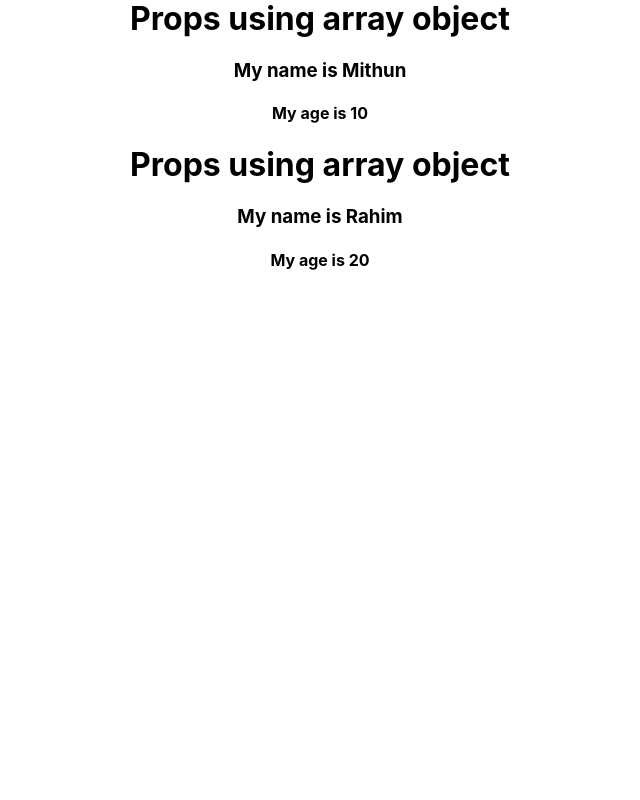
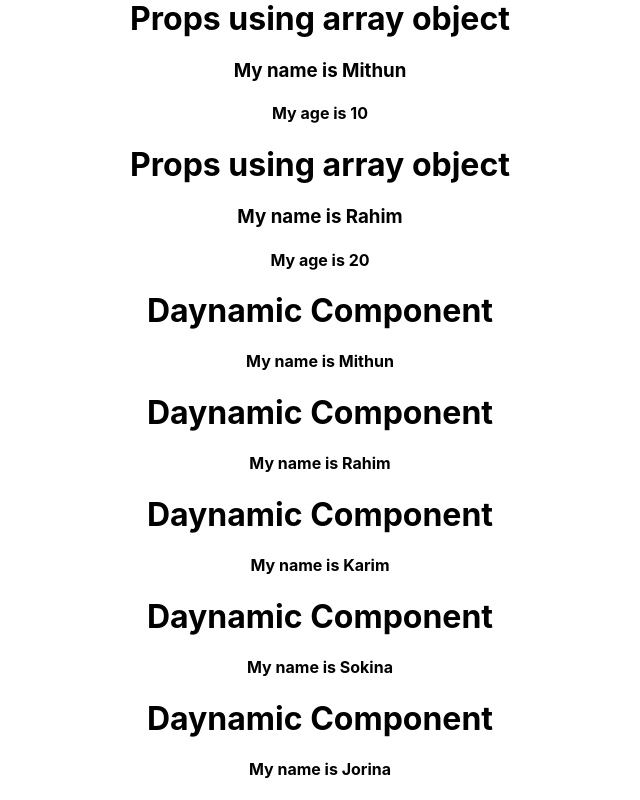
Before and after one commit to mithuncdas/react-course-learning, a React (Create React App) app: page / in a window 1280 px wide. Shown: the part 881-1681 px from the top of the page, without its empty margins (320-960 px from the left). Before the commit the page ends 1172 px from the top, so only its background shows below. Built offline with nearby package versions, Linux system fonts and the light colour scheme.

Commit message:
daynamic component

```diff
--- a/src/App.js
+++ b/src/App.js
@@ -22,6 +22,10 @@ function App() {
       <MyArrayProps name={names[3]}></MyArrayProps>
       <MyArrayWithObjectProps info={infos[0]}></MyArrayWithObjectProps>
       <MyArrayWithObjectProps info={infos[1]}></MyArrayWithObjectProps>
+      {
+        infos.map(info => <DaynamicComponent info={info}></DaynamicComponent>)
+      }
+      {/* <DaynamicComponent></DaynamicComponent> */}
     </div>
   );
 }
@@ -102,4 +106,16 @@ function MyArrayWithObjectProps(props){
   );
 }
 
+/**
+ * react dyanmic component
+ */
+function DaynamicComponent(props){
+  return (
+   <div>
+      <h1>Daynamic Component</h1>
+      <h4>My name is {props.info.name}</h4>
+   </div>
+  );
+}
+
 export default App;
```
